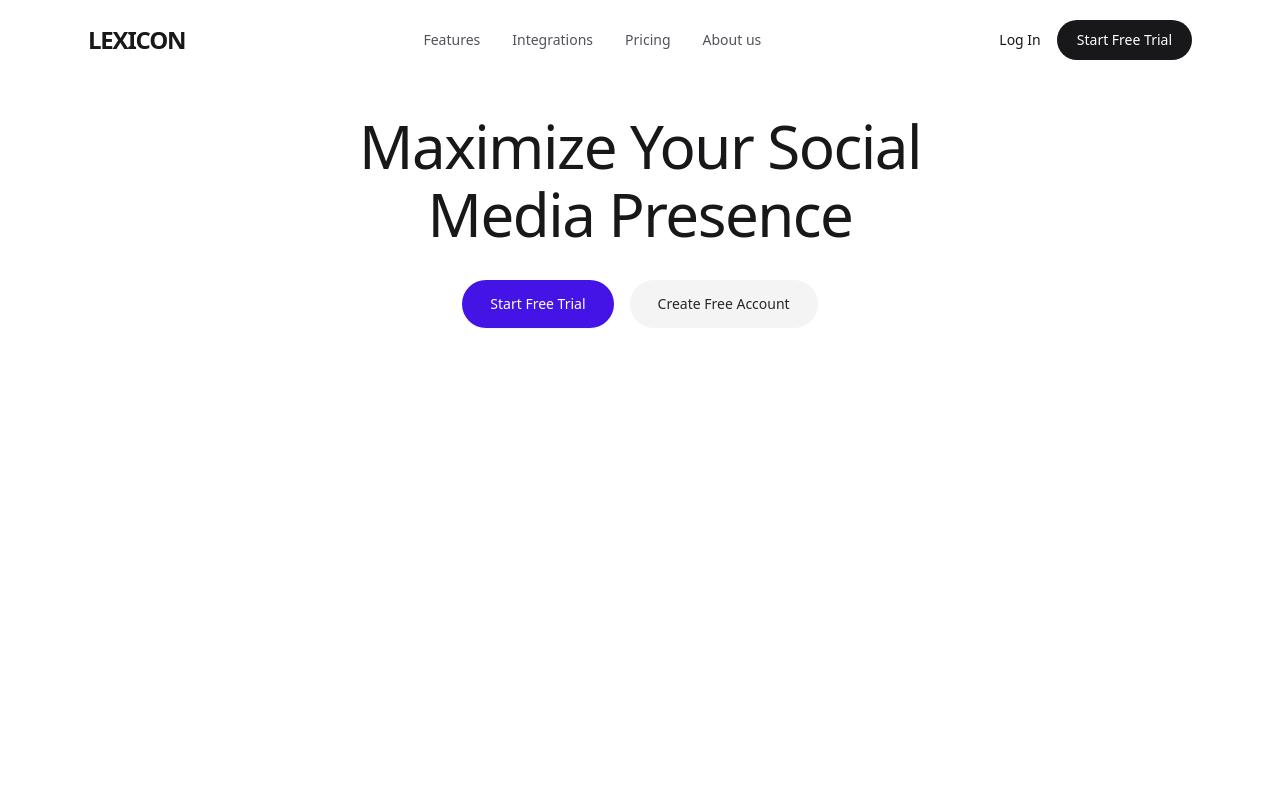
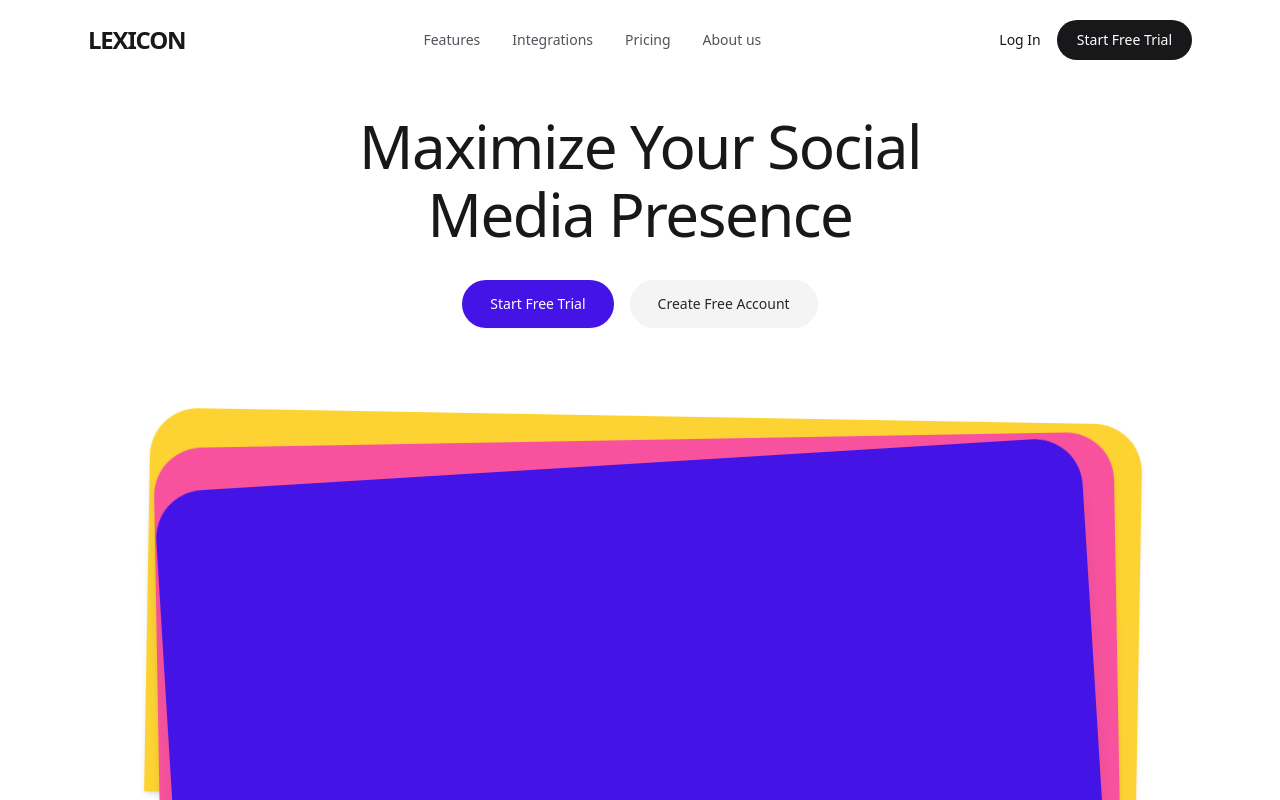
Before and after one commit to BaraaJam/tailwind-css-workshop, a plain HTML site: page index.html in a window 1280 px wide. Shown: the top 800 px of the page. Drawn offline with nearby package versions, Linux system fonts and the light colour scheme.

Commit message:
Fix hero section DOM structure and return cards back up into viewport

```diff
--- a/index.html
+++ b/index.html
@@ -51,23 +51,22 @@
                     </a>
                 </div>
             </div>
-            </div>
 
-            <!-- 3 Layered Tilted Cards Teaser at Bottom Fold -->
-            <div id="cards-stack-container" class="relative w-full max-w-5xl mx-auto h-56 sm:h-64 md:h-72 lg:h-80 select-none will-change-transform">
+            <!-- 3 Layered Tilted Cards Teaser at Bottom Fold (Inside Hero Section) -->
+            <div id="cards-stack-container" class="relative w-full max-w-5xl mx-auto h-64 sm:h-72 md:h-80 lg:h-96 select-none will-change-transform">
                 <!-- Back Card: Yellow (#FCD332) -->
                 <div id="card-yellow"
-                    class="absolute inset-x-6 sm:inset-x-10 top-0 h-full bg-[#FCD332] rounded-3xl md:rounded-[2.5rem] rotate-1 origin-bottom shadow-md will-change-transform">
+                    class="absolute inset-x-2 sm:inset-x-4 top-0 h-full bg-[#FCD332] rounded-t-[2.5rem] md:rounded-t-[3rem] rotate-1 origin-bottom shadow-md will-change-transform">
                 </div>
 
                 <!-- Middle Card: Hot Pink (#F8529E) -->
                 <div id="card-pink"
-                    class="absolute inset-x-3 sm:inset-x-6 top-3 md:top-4 h-full bg-[#F8529E] rounded-3xl md:rounded-[2.5rem] -rotate-1 origin-bottom shadow-md will-change-transform">
+                    class="absolute inset-x-4 sm:inset-x-8 top-4 md:top-6 h-full bg-[#F8529E] rounded-t-[2.5rem] md:rounded-t-[3rem] -rotate-1 origin-bottom shadow-md will-change-transform">
                 </div>
 
                 <!-- Front Card: Deep Purple (#4314E5) Blueprint -->
                 <div id="card-purple"
-                    class="relative top-6 md:top-8 h-full bg-[#4314E5] rounded-t-3xl md:rounded-t-[2.5rem] -rotate-3 md:-rotate-[3.5deg] origin-bottom shadow-xl flex items-center justify-center overflow-hidden will-change-transform">
+                    class="absolute inset-x-6 sm:inset-x-12 top-8 md:top-12 h-full bg-[#4314E5] rounded-t-[2.5rem] md:rounded-t-[3rem] -rotate-3 md:-rotate-[3.5deg] origin-bottom shadow-xl flex items-center justify-center overflow-hidden will-change-transform">
                     <!-- Blueprint placeholder for 2.5D Illustration Stage -->
                 </div>
             </div>
```
Lines whose indentation alone changed are shown as unchanged.
